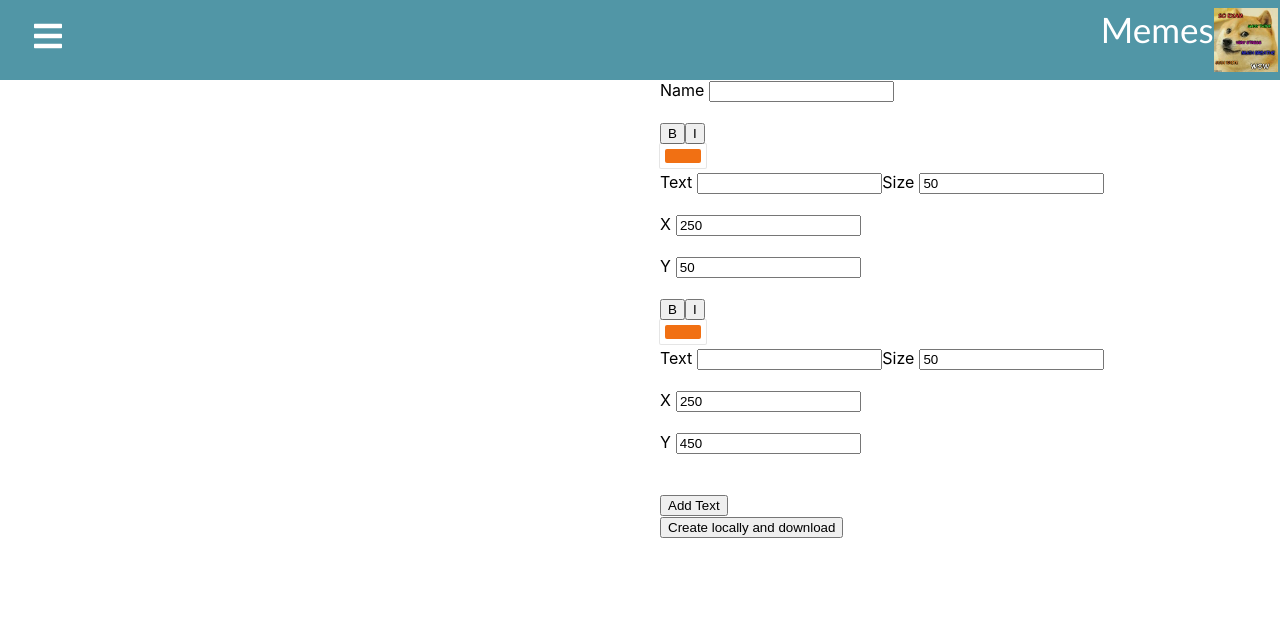
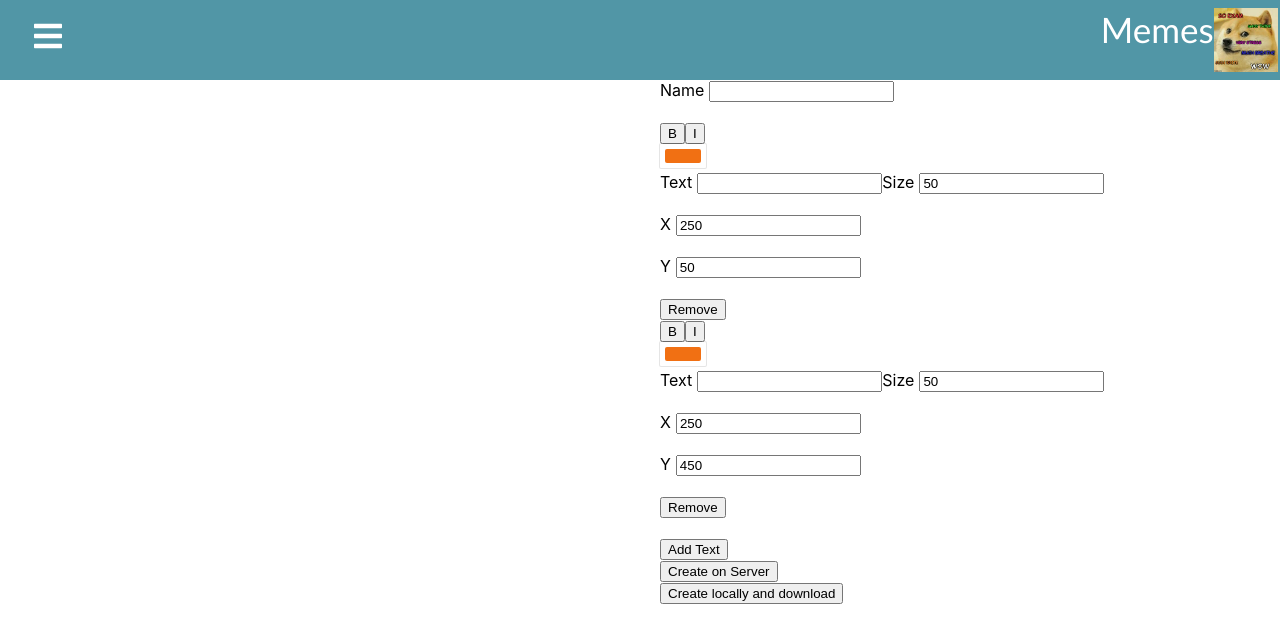
Before and after one commit to fkropfhamer/omm-client, a React (Create React App) app: page /edit-meme/1 in a window 1280 px wide. Shown: the top 642 px of the page. Built offline with nearby package versions, Linux system fonts and the light colour scheme; no server answers.

Commit message:
added remove text function

```diff
--- a/src/components/EditMeme.tsx
+++ b/src/components/EditMeme.tsx
@@ -57,6 +57,8 @@ export default class EditMeme extends React.Component<RouteComponentProps<RouteP
 
         this.drawMeme = this.drawMeme.bind(this);
         this.addText = this.addText.bind(this);
+        this.onCreateOnServer = this.onCreateOnServer.bind(this);
+        this.downloadPNG = this.downloadPNG.bind(this);
     }
 
     async componentDidMount() {
@@ -98,14 +100,13 @@ export default class EditMeme extends React.Component<RouteComponentProps<RouteP
         });
     }
 
-    /*
     private async onCreateOnServer(event: React.MouseEvent<HTMLButtonElement, MouseEvent>) {
         const res = await fetch(apiEndpointUrl + 'meme', {
             method: 'POST',
             body: JSON.stringify({
                 url: this.imgUrl,
-                bottom: this.state.bottomText,
-                top: this.state.topText,
+                bottom: this.state.texts[0].text,
+                top: this.state.texts[1].text,
                 name: this.state.name,
             }),
             headers: {
@@ -120,7 +121,6 @@ export default class EditMeme extends React.Component<RouteComponentProps<RouteP
 
         this.props.history.push('/show-meme/' + json.data.id)
     }
-    */
 
     private downloadPNG(filename = 'canvas.png') {
         const dataURL = this.canvas.current.toDataURL('image/png');
@@ -164,6 +164,11 @@ export default class EditMeme extends React.Component<RouteComponentProps<RouteP
         this.setState({texts: [...this.state.texts, newText]})
     }
 
+    private RemoveText(index: number) {
+        const newTexts = this.state.texts.filter((_, idx) => index !== idx);
+        this.setState({ texts: newTexts}, () => this.drawMeme());
+    }
+
     render() {
         return (
             <div>
@@ -175,12 +180,14 @@ export default class EditMeme extends React.Component<RouteComponentProps<RouteP
                         <span><input id="name" type="text" onChange={(event: React.ChangeEvent<HTMLInputElement>) => this.setState({name: event.target.value})}></input></span>
                         <br/>
 
-                        {this.state.texts.map((text, idx) => <TextEditor key={idx} text={text} onChange={(text) => {this.onTextChange(idx, text)}}/>)}
+                        {this.state.texts.map((text, idx) =>
+                            (<TextEditor key={idx} text={text} onChange={(text) => {this.onTextChange(idx, text)}} onRemove={() => this.RemoveText(idx) }/>)
+                        )}
 
                         <br />
                         <button onClick={this.addText}>Add Text</button>
                         <br />
-                        {/*<button onClick={this.onCreateOnServer}>Create on Server</button>*/}
+                        {<button onClick={this.onCreateOnServer}>Create on Server</button>}
                         <button onClick={this.onCreateLocally}>Create locally and download</button>
                     </div>
                 </div>
--- a/src/components/TextEditor.tsx
+++ b/src/components/TextEditor.tsx
@@ -14,15 +14,12 @@ interface Text {
 interface Props {
     text: Text
     onChange: (text: Text) => void
+    onRemove: () => void
 }
 
 export default class TextEditor extends Component<Props> {
-    private colorPicker: React.RefObject<any>;
-
     constructor(props: Props) {
         super(props);
-
-        this.colorPicker = React.createRef();
 
         this.onTextChange = this.onTextChange.bind(this);
         this.onTextSizeChange = this.onTextSizeChange.bind(this);
@@ -35,7 +32,7 @@ export default class TextEditor extends Component<Props> {
 
     private onTextChange(event: React.ChangeEvent<HTMLInputElement>) {
         event.preventDefault();
-        console.log(this.colorPicker.current.state.color);
+
         const newText = Object.assign({}, this.props.text);
         newText.text = event.target.value;
         this.props.onChange(newText);
@@ -106,7 +103,7 @@ export default class TextEditor extends Component<Props> {
             <div>
                 <button  onClick = {this.onBoldClick}>B</button>
                 <button  onClick = {this.onItalicClick}>I</button>
-                <SketchColorPicker ref={this.colorPicker} onColorChange={this.onColorChange}></SketchColorPicker>
+                <SketchColorPicker onColorChange={this.onColorChange}></SketchColorPicker>
 
                 <label htmlFor="text">Text</label>
                 <span>
@@ -115,7 +112,7 @@ export default class TextEditor extends Component<Props> {
 
                 <label htmlFor="size">Size</label>
                 <span>
-                    <input id="size" type="text" onChange={this.onTextSizeChange} value={this.props.text.size}></input>
+                    <input id="size" type="number" onChange={this.onTextSizeChange} value={this.props.text.size}></input>
                 </span>
                 <br/>
 
@@ -125,6 +122,7 @@ export default class TextEditor extends Component<Props> {
                 <label htmlFor="y">Y</label>
                 <span><input id="y" type="number" value={this.props.text.y} onChange={this.onYChange}></input></span>
                 <br/>
+                <button onClick={this.props.onRemove}>Remove</button>
             </div>
         )
       }
```
